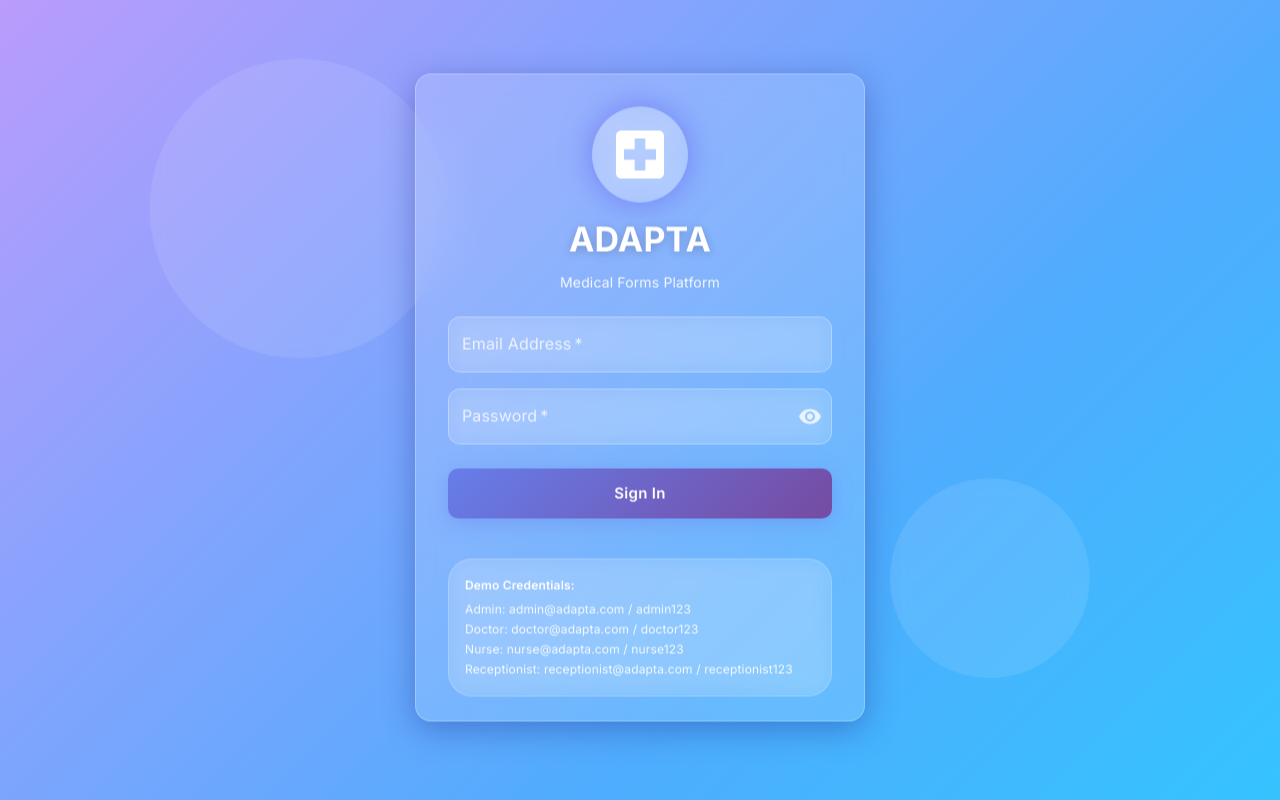
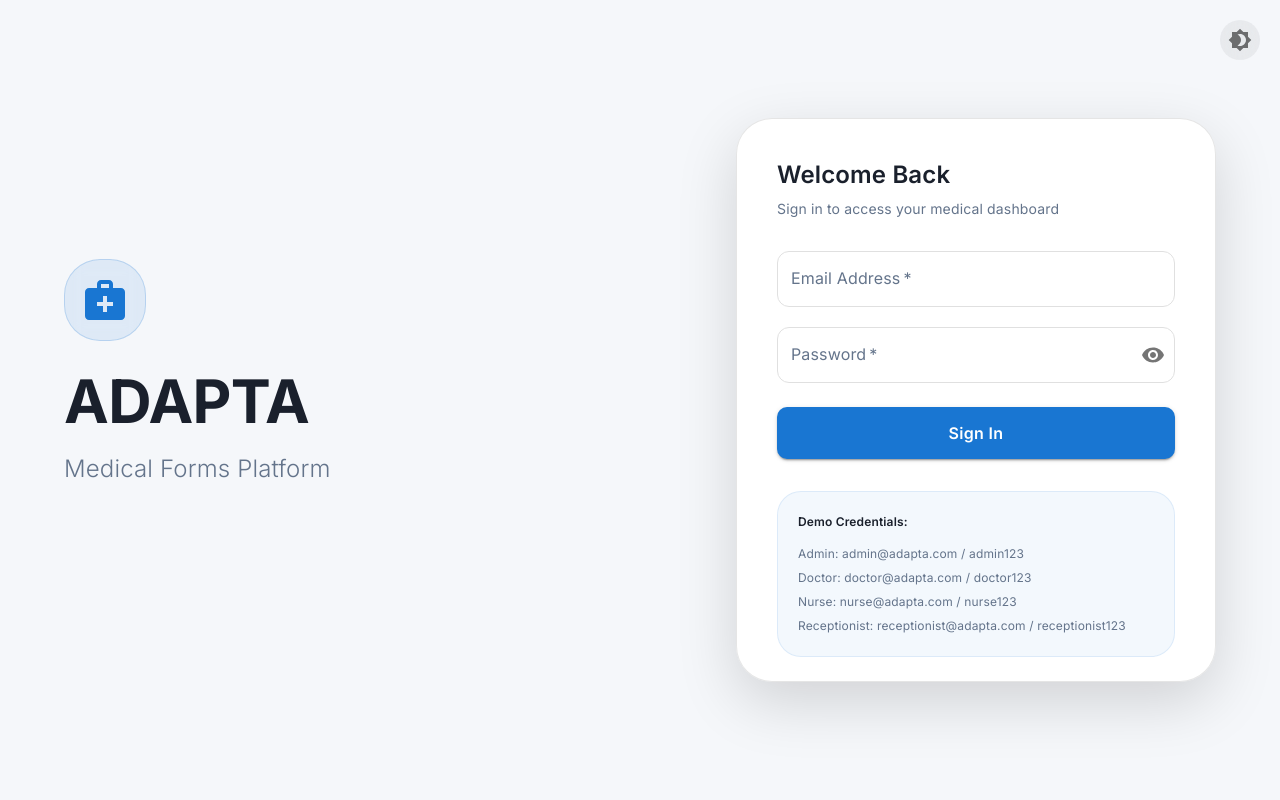
Before and after one commit to jessetg7/adapta, a React (Vite) app in the folder frontend/: page /login in a window 1280 px wide. Built offline with nearby package versions, Linux system fonts and the light colour scheme.

Commit message:
Changed login page looks.

```diff
--- a/frontend/src/pages/LoginPage.jsx
+++ b/frontend/src/pages/LoginPage.jsx
@@ -11,14 +11,21 @@ import {
   InputAdornment,
   IconButton,
   CircularProgress,
+  Container,
+  Grid,
 } from '@mui/material';
 import LocalHospitalIcon from '@mui/icons-material/LocalHospital';
 import VisibilityIcon from '@mui/icons-material/Visibility';
 import VisibilityOffIcon from '@mui/icons-material/VisibilityOff';
+import MedicalServicesIcon from '@mui/icons-material/MedicalServices';
+import Brightness4Icon from '@mui/icons-material/Brightness4';
+import Brightness7Icon from '@mui/icons-material/Brightness7';
 import { useAuth } from '../context/AuthContext';
+import { useThemeMode } from '../context/ThemeContext';
 
 const LoginPage = () => {
   const { login } = useAuth();
+  const { mode, toggleTheme } = useThemeMode();
   const [email, setEmail] = useState('');
   const [password, setPassword] = useState('');
   const [showPassword, setShowPassword] = useState(false);
@@ -41,107 +48,151 @@ const LoginPage = () => {
       sx={{
         minHeight: '100vh',
         display: 'flex',
-        alignItems: 'center',
-        justifyContent: 'center',
-        p: 2,
         position: 'relative',
         overflow: 'hidden',
-        // Animated mesh gradient background
-        background: 'linear-gradient(135deg, #667eea 0%, #764ba2 25%, #f093fb 50%, #4facfe 75%, #00f2fe 100%)',
-        backgroundSize: '400% 400%',
-        animation: 'gradientShift 15s ease infinite',
-        '@keyframes gradientShift': {
-          '0%': { backgroundPosition: '0% 50%' },
-          '50%': { backgroundPosition: '100% 50%' },
-          '100%': { backgroundPosition: '0% 50%' },
+        bgcolor: 'background.default',
+        transition: 'background-color 0.3s ease',
+      }}
+    >
+      {/* Theme Toggle Button */}
+      <IconButton
+        onClick={toggleTheme}
+        sx={{
+          position: 'absolute',
+          top: 20,
+          right: 20,
+          zIndex: 10,
+          bgcolor: (theme) => theme.palette.mode === 'dark'
+            ? 'rgba(255, 255, 255, 0.1)'
+            : 'rgba(0, 0, 0, 0.05)',
+          backdropFilter: 'blur(10px)',
+          '&:hover': {
+            bgcolor: (theme) => theme.palette.mode === 'dark'
+              ? 'rgba(255, 255, 255, 0.15)'
+              : 'rgba(0, 0, 0, 0.1)',
           },
         }}
       >
-      {/* Floating particles effect */}
-      <Box
-        sx={{
-          position: 'absolute',
-          width: '100%',
-          height: '100%',
-          '&::before, &::after': {
-            content: '""',
-            position: 'absolute',
-            borderRadius: '50%',
-            background: 'rgba(255, 255, 255, 0.1)',
-            backdropFilter: 'blur(10px)',
-          },
-          '&::before': {
-            width: 300,
-            height: 300,
-            top: '10%',
-            left: '10%',
-            animation: 'float 8s ease-in-out infinite',
-          },
-          '&::after': {
-            width: 200,
-            height: 200,
-            bottom: '15%',
-            right: '15%',
-            animation: 'float 6s ease-in-out infinite reverse',
-          },
-          '@keyframes float': {
-            '0%, 100%': { transform: 'translate(0, 0)' },
-            '50%': { transform: 'translate(30px, -30px)' },
-          },
-        }}
-      />
+        {mode === 'dark' ? <Brightness7Icon /> : <Brightness4Icon />}
+      </IconButton>
 
-      <Card
-        sx={{
-          maxWidth: 450,
-          width: '100%',
+      <Container maxWidth="lg" sx={{
+        display: 'flex',
+        alignItems: 'center',
         position: 'relative',
         zIndex: 1,
-          // Glassmorphism effect
-          backgroundColor: 'rgba(255, 255, 255, 0.15)',
-          backdropFilter: 'blur(20px)',
-          WebkitBackdropFilter: 'blur(20px)',
-          border: '1px solid rgba(255, 255, 255, 0.25)',
-          boxShadow: '0 8px 32px 0 rgba(31, 38, 135, 0.37)',
-          // Floating animation
-          animation: 'cardFloat 3s ease-in-out infinite',
-          '@keyframes cardFloat': {
-            '0%, 100%': { transform: 'translateY(0px)' },
-            '50%': { transform: 'translateY(-10px)' },
-          },
-        }}
-      >
-        <CardContent sx={{ p: 4 }}>
-          {/* Logo */}
-          <Box sx={{ textAlign: 'center', mb: 3 }}>
+      }}>
+        <Grid container spacing={0} alignItems="center">
+          {/* Left Side - Branding */}
+          <Grid item xs={12} md={6} sx={{
+            display: { xs: 'none', md: 'flex' },
+            flexDirection: 'column',
+            pr: 6,
+          }}>
+            <Box sx={{ mb: 4 }}>
               <Box
                 sx={{
                   display: 'inline-flex',
                   p: 2,
-                borderRadius: '50%',
-                backgroundColor: 'rgba(255, 255, 255, 0.2)',
+                  borderRadius: 3,
+                  background: (theme) => theme.palette.mode === 'dark'
+                    ? 'rgba(255, 255, 255, 0.05)'
+                    : 'rgba(25, 118, 210, 0.1)',
                   backdropFilter: 'blur(10px)',
-                mb: 2,
-                animation: 'iconGlow 2s ease-in-out infinite',
-                '@keyframes iconGlow': {
-                  '0%, 100%': {
-                    boxShadow: '0 0 20px rgba(99, 102, 241, 0.5)'
-                  },
-                  '50%': {
-                    boxShadow: '0 0 40px rgba(99, 102, 241, 0.8)'
-                  },
-                },
+                  border: (theme) => theme.palette.mode === 'dark'
+                    ? '1px solid rgba(255, 255, 255, 0.1)'
+                    : '1px solid rgba(25, 118, 210, 0.2)',
+                  mb: 3,
                 }}
               >
-              <LocalHospitalIcon
-                sx={{ fontSize: 64, color: '#fff' }}
+                <MedicalServicesIcon
+                  sx={{
+                    fontSize: 48,
+                    color: 'primary.main',
+                  }}
                 />
               </Box>
-            <Typography variant="h4" fontWeight={700} gutterBottom sx={{ color: '#fff', textShadow: '0 2px 10px rgba(0,0,0,0.2)' }}>
+
+              <Typography
+                variant="h2"
+                fontWeight={700}
+                sx={{
+                  color: 'text.primary',
+                  mb: 2,
+                }}
+              >
                 ADAPTA
               </Typography>
-            <Typography variant="body2" sx={{ color: 'rgba(255, 255, 255, 0.9)' }}>
+
+              <Typography
+                variant="h5"
+                sx={{
+                  color: 'text.secondary',
+                  mb: 3,
+                  fontWeight: 300,
+                }}
+              >
                 Medical Forms Platform
+              </Typography>
+
+            </Box>
+          </Grid>
+
+          {/* Right Side - Login Form */}
+          <Grid item xs={12} md={6}>
+            <Card
+              sx={{
+                maxWidth: 480,
+                mx: { xs: 2, md: 0 },
+                ml: { md: 'auto' },
+                // Professional glassmorphism with theme awareness
+                backgroundColor: (theme) => theme.palette.mode === 'dark'
+                  ? 'rgba(18, 18, 18, 0.8)'
+                  : 'rgba(255, 255, 255, 0.95)',
+                backdropFilter: 'blur(20px)',
+                WebkitBackdropFilter: 'blur(20px)',
+                border: (theme) => theme.palette.mode === 'dark'
+                  ? '1px solid rgba(255, 255, 255, 0.1)'
+                  : '1px solid rgba(0, 0, 0, 0.1)',
+                boxShadow: (theme) => theme.palette.mode === 'dark'
+                  ? '0 20px 60px rgba(0, 0, 0, 0.5)'
+                  : '0 20px 60px rgba(0, 0, 0, 0.15)',
+                borderRadius: 3,
+              }}
+            >
+              <CardContent sx={{ p: { xs: 3, sm: 5 } }}>
+                {/* Mobile Logo */}
+                <Box sx={{
+                  display: { xs: 'block', md: 'none' },
+                  textAlign: 'center',
+                  mb: 4,
+                }}>
+                  <Box
+                    sx={{
+                      display: 'inline-flex',
+                      p: 2,
+                      borderRadius: 2,
+                      bgcolor: 'primary.main',
+                      mb: 2,
+                    }}
+                  >
+                    <LocalHospitalIcon sx={{ fontSize: 40, color: '#fff' }} />
+                  </Box>
+                  <Typography variant="h4" fontWeight={700} gutterBottom>
+                    ADAPTA
+                  </Typography>
+                  <Typography variant="body2" color="text.secondary">
+                    Medical Forms Platform
+                  </Typography>
+                </Box>
+
+                {/* Welcome Text */}
+                <Box sx={{ mb: 4 }}>
+                  <Typography variant="h5" fontWeight={600} gutterBottom>
+                    Welcome Back
+                  </Typography>
+                  <Typography variant="body2" color="text.secondary">
+                    Sign in to access your medical dashboard
                   </Typography>
                 </Box>
 
@@ -149,13 +200,7 @@ const LoginPage = () => {
                 {error && (
                   <Alert
                     severity="error"
-              sx={{
-                mb: 3,
-                backgroundColor: 'rgba(211, 47, 47, 0.15)',
-                backdropFilter: 'blur(10px)',
-                border: '1px solid rgba(211, 47, 47, 0.3)',
-                color: '#fff',
-              }}
+                    sx={{ mb: 3 }}
                   >
                     {error}
                   </Alert>
@@ -170,26 +215,7 @@ const LoginPage = () => {
                     value={email}
                     onChange={(e) => setEmail(e.target.value)}
                     required
-              sx={{
-                mb: 2,
-                '& .MuiOutlinedInput-root': {
-                  backgroundColor: 'rgba(255, 255, 255, 0.1)',
-                  backdropFilter: 'blur(10px)',
-                  color: '#fff',
-                  '& fieldset': {
-                    borderColor: 'rgba(255, 255, 255, 0.3)',
-                  },
-                  '&:hover fieldset': {
-                    borderColor: 'rgba(255, 255, 255, 0.5)',
-                  },
-                  '&.Mui-focused fieldset': {
-                    borderColor: 'rgba(255, 255, 255, 0.7)',
-                  },
-                },
-                '& .MuiInputLabel-root': {
-                  color: 'rgba(255, 255, 255, 0.8)',
-                },
-              }}
+                    sx={{ mb: 2.5 }}
                     autoComplete="email"
                   />
 
@@ -200,26 +226,7 @@ const LoginPage = () => {
                     value={password}
                     onChange={(e) => setPassword(e.target.value)}
                     required
-              sx={{
-                mb: 3,
-                '& .MuiOutlinedInput-root': {
-                  backgroundColor: 'rgba(255, 255, 255, 0.1)',
-                  backdropFilter: 'blur(10px)',
-                  color: '#fff',
-                  '& fieldset': {
-                    borderColor: 'rgba(255, 255, 255, 0.3)',
-                  },
-                  '&:hover fieldset': {
-                    borderColor: 'rgba(255, 255, 255, 0.5)',
-                  },
-                  '&.Mui-focused fieldset': {
-                    borderColor: 'rgba(255, 255, 255, 0.7)',
-                  },
-                },
-                '& .MuiInputLabel-root': {
-                  color: 'rgba(255, 255, 255, 0.8)',
-                },
-              }}
+                    sx={{ mb: 3 }}
                     autoComplete="current-password"
                     InputProps={{
                       endAdornment: (
@@ -227,7 +234,6 @@ const LoginPage = () => {
                           <IconButton
                             onClick={() => setShowPassword(!showPassword)}
                             edge="end"
-                      sx={{ color: 'rgba(255, 255, 255, 0.8)' }}
                           >
                             {showPassword ? <VisibilityOffIcon /> : <VisibilityIcon />}
                           </IconButton>
@@ -243,56 +249,75 @@ const LoginPage = () => {
                     size="large"
                     disabled={loading}
                     sx={{
-                mb: 2,
-                background: 'linear-gradient(135deg, #667eea 0%, #764ba2 100%)',
-                color: '#fff',
+                      py: 1.5,
+                      textTransform: 'none',
+                      fontSize: '1rem',
                       fontWeight: 600,
-                py: 1.5,
-                boxShadow: '0 4px 20px rgba(102, 126, 234, 0.4)',
-                transition: 'all 0.3s ease',
+                      boxShadow: 2,
                       '&:hover': {
-                  background: 'linear-gradient(135deg, #764ba2 0%, #667eea 100%)',
-                  boxShadow: '0 6px 30px rgba(102, 126, 234, 0.6)',
+                        boxShadow: 4,
                         transform: 'translateY(-2px)',
                       },
+                      transition: 'all 0.3s ease',
                       '&:active': {
                         transform: 'translateY(0)',
                       },
                     }}
                   >
-              {loading ? <CircularProgress size={24} sx={{ color: '#fff' }} /> : 'Sign In'}
+                    {loading ? <CircularProgress size={24} /> : 'Sign In'}
                   </Button>
                 </form>
 
                 {/* Demo Credentials */}
                 <Box
                   sx={{
-              mt: 3,
-              p: 2,
-              backgroundColor: 'rgba(255, 255, 255, 0.1)',
-              backdropFilter: 'blur(10px)',
+                    mt: 4,
+                    p: 2.5,
+                    backgroundColor: (theme) => theme.palette.mode === 'dark'
+                      ? 'rgba(255, 255, 255, 0.05)'
+                      : 'rgba(25, 118, 210, 0.05)',
                     borderRadius: 2,
-              border: '1px solid rgba(255, 255, 255, 0.2)',
+                    border: (theme) => theme.palette.mode === 'dark'
+                      ? '1px solid rgba(255, 255, 255, 0.1)'
+                      : '1px solid rgba(25, 118, 210, 0.1)',
                   }}
                 >
-            <Typography variant="caption" fontWeight={600} display="block" gutterBottom sx={{ color: '#fff' }}>
+                  <Typography
+                    variant="caption"
+                    fontWeight={600}
+                    display="block"
+                    gutterBottom
+                    sx={{
+                      color: 'text.primary',
+                      mb: 1.5,
+                    }}
+                  >
                     Demo Credentials:
                   </Typography>
-            <Typography variant="caption" display="block" sx={{ color: 'rgba(255, 255, 255, 0.9)' }}>
-              Admin: admin@adapta.com / admin123
+                  <Box sx={{ display: 'flex', flexDirection: 'column', gap: 0.5 }}>
+                    {[
+                      'Admin: admin@adapta.com / admin123',
+                      'Doctor: doctor@adapta.com / doctor123',
+                      'Nurse: nurse@adapta.com / nurse123',
+                      'Receptionist: receptionist@adapta.com / receptionist123',
+                    ].map((cred) => (
+                      <Typography
+                        key={cred}
+                        variant="caption"
+                        sx={{
+                          color: 'text.secondary',
+                        }}
+                      >
+                        {cred}
                       </Typography>
-            <Typography variant="caption" display="block" sx={{ color: 'rgba(255, 255, 255, 0.9)' }}>
-              Doctor: doctor@adapta.com / doctor123
-            </Typography>
-            <Typography variant="caption" display="block" sx={{ color: 'rgba(255, 255, 255, 0.9)' }}>
-              Nurse: nurse@adapta.com / nurse123
-            </Typography>
-            <Typography variant="caption" display="block" sx={{ color: 'rgba(255, 255, 255, 0.9)' }}>
-              Receptionist: receptionist@adapta.com / receptionist123
-            </Typography>
+                    ))}
+                  </Box>
                 </Box>
               </CardContent>
             </Card>
+          </Grid>
+        </Grid>
+      </Container>
     </Box>
   );
 };
```
Lines whose indentation alone changed are shown as unchanged.
